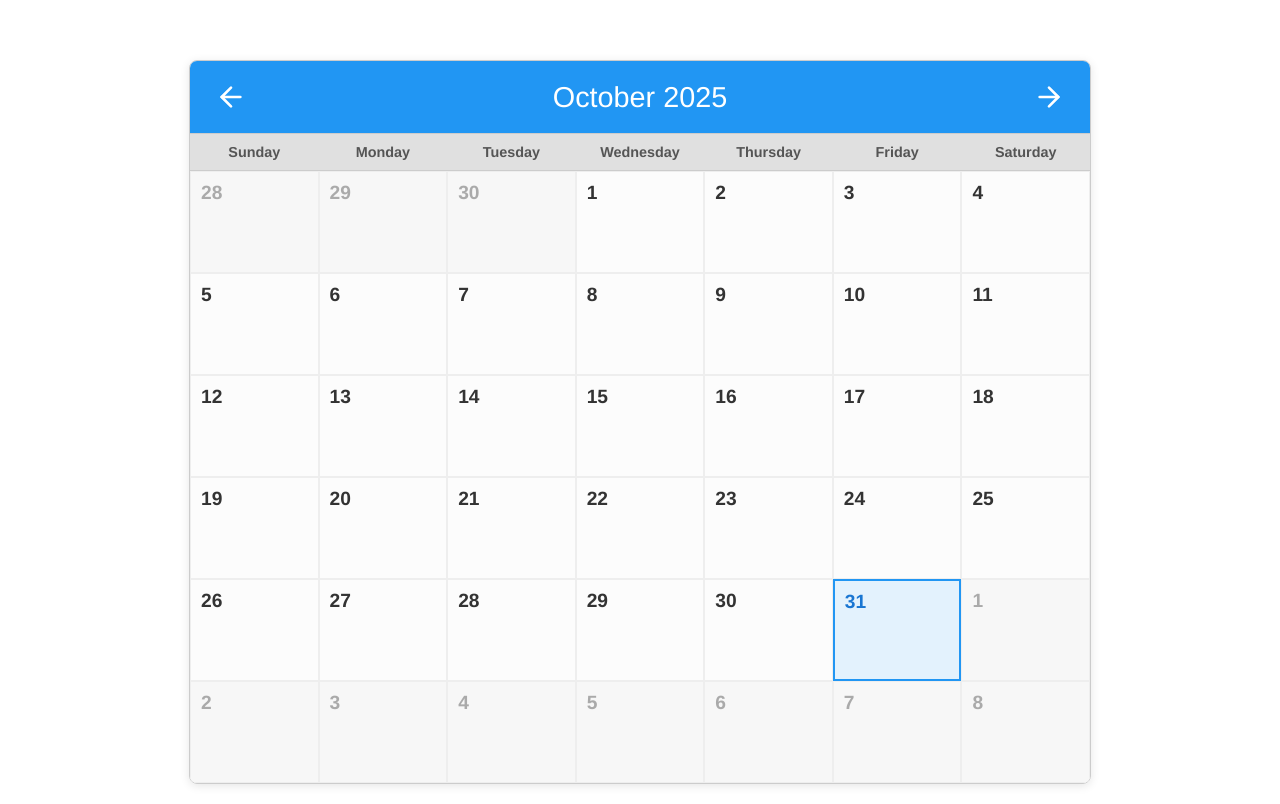
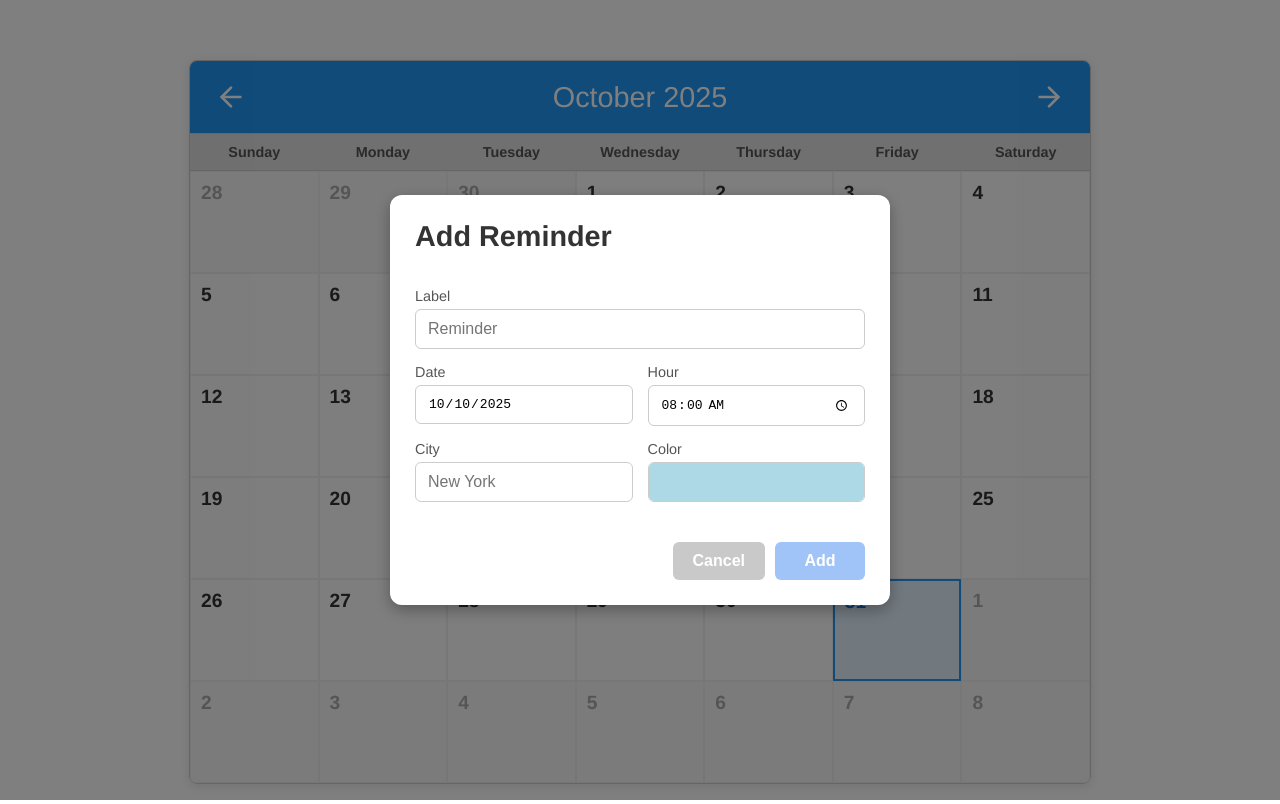
Before and after one commit to KlaytonJr/calendar-app-jobsity, a Vue app: page / in a window 1280 px wide. Both pictures are taken after a click on the element "10". Built offline with nearby package versions, Linux system fonts and the light colour scheme.

Commit message:
feat(component): create ReminderModal component

```diff
--- a/src/components/calendar/CalendarDay.vue
+++ b/src/components/calendar/CalendarDay.vue
@@ -1,7 +1,7 @@
 <template>
     <div
         :class="['day', { 'current-month': dayData.isCurrentMonth, 'today': dayData.isToday }]"
-        @click="() => {}"
+        @click="$emit('day-selected', dayData)"
     >
         <span class="day-number">{{ dayData.number }}</span>
     </div>
@@ -15,6 +15,7 @@ export default {
       required: true,
     },
   },
+  emits: ['day-selected'],
 };
 </script>
 
--- a/src/components/calendar/VCalendar.vue
+++ b/src/components/calendar/VCalendar.vue
@@ -11,8 +11,16 @@
                 v-for="day in displayedDays"
                 :key="day.date"
                 :dayData="day"
+                @day-selected="selectDay"
             />
         </div>
+
+        <ReminderModal
+            v-if="showModal"
+            :selectedDate="selectedDayDate"
+            :initialReminder="editingReminder"
+            @close="closeModal"
+        />
     </div>
 </template>
 
@@ -23,25 +31,32 @@ import { formatDate, isSameDay } from '@/utils/date';
 import CalendarHeader from './CalendarHeader.vue';
 import CalendarWeekdays from './CalendarWeekdays.vue';
 import CalendarDay from './CalendarDay.vue';
+import ReminderModal from '../modal/ReminderModal.vue';
 
 export default {
   components: {
     CalendarHeader,
     CalendarWeekdays,
     CalendarDay,
+    ReminderModal,
   },
   data() {
     return {
         currentDate: new Date(),
+        showModal: false,
+        selectedDayDate: null,
+        editingReminder: null,
     };
   },
   computed: {
     currentMonthName() {
       return this.currentDate.toLocaleString('default', { month: 'long' });
     },
+
     currentYear() {
       return this.currentDate.getFullYear();
     },
+
     displayedDays() {
       const year = this.currentDate.getFullYear();
       const month = this.currentDate.getMonth();
@@ -91,7 +106,21 @@ export default {
       return days;
     },
   },
-  methods: {},
+  methods: {
+    selectDay(day) {
+      if (day.isCurrentMonth) {
+        this.selectedDayDate = day.date;
+        this.editingReminder = null;
+        this.showModal = true;
+      }
+    },
+
+    closeModal() {
+      this.showModal = false;
+      this.editingReminder = null;
+      this.selectedDayDate = null;
+    },
+  },
 };
 </script>
 
--- /dev/null
+++ b/src/components/modal/ReminderModal.vue
@@ -0,0 +1,240 @@
+<template>
+  <div class="reminder-modal-overlay" @click.self="$emit('close')">
+    <div class="reminder-modal-content styled-modal">
+
+      <h3 class="modal-title">{{ isEditMode ? 'Edit Reminder' : 'Add Reminder' }}</h3>
+
+      <div class="input-group full-width">
+        <label>Label</label>
+        <input v-model="form.text" placeholder="Reminder" maxlength="30" />
+      </div>
+
+      <div class="two-columns">
+        <div class="input-group">
+          <label>Date</label>
+          <input type="date" v-model="form.date" :readonly="!isEditMode" />
+        </div>
+
+        <div class="input-group">
+          <label>Hour</label>
+          <input type="time" v-model="form.time" required />
+        </div>
+
+        <div class="input-group">
+          <label>City</label>
+          <input v-model="form.city" placeholder="New York" />
+        </div>
+
+        <div class="input-group">
+          <label>Color</label>
+          <input type="color" v-model="form.color" class="color-picker" />
+        </div>
+      </div>
+
+      <div class="modal-footer">
+
+        <button v-if="isEditMode" @click="() => {}" class="button-base button-delete">Delete</button>
+
+        <button @click="$emit('close')" class="button-base button-cancel">Cancel</button>
+
+        <button
+          @click="() => {}"
+          :disabled="!isFormValid"
+          class="button-base button-save"
+        >
+          {{ isEditMode ? 'Save Edits' : 'Add' }}
+        </button>
+      </div>
+    </div>
+  </div>
+</template>
+
+<script>
+export default {
+  props: {
+    selectedDate: {
+      type: String,
+      default: null,
+    },
+    initialReminder: {
+      type: Object,
+      default: null,
+    },
+  },
+  emits: ['close'],
+  data() {
+    return {
+      form: {
+        id: null,
+        date: this.selectedDate || '',
+        text: '',
+        time: '08:00',
+        city: '',
+        color: '#ADD8E6',
+      },
+    };
+  },
+  computed: {
+    isEditMode() {
+      return !!this.initialReminder;
+    },
+    isFormValid() {
+      return String(this.form.text || '').trim().length > 0;
+    },
+  },
+  watch: {
+    initialReminder: {
+        immediate: true,
+        handler(newReminder) {
+            if (newReminder) {
+                // Edition mode
+                this.form = { ...newReminder };
+            } else {
+                // Criation mode
+                this.form = {
+                    id: null,
+                    date: this.selectedDate,
+                    text: '',
+                    time: '08:00',
+                    city: '',
+                    color: '#ADD8E6',
+                };
+            }
+        },
+    }
+  },
+  methods: {
+  },
+};
+</script>
+
+<style scoped>
+.reminder-modal-overlay {
+  position: fixed;
+  top: 0;
+  left: 0;
+  width: 100%;
+  height: 100%;
+  background-color: rgba(0, 0, 0, 0.5);
+  display: flex;
+  justify-content: center;
+  align-items: center;
+  z-index: 1000;
+}
+
+.reminder-modal-content {
+  background-color: white;
+  padding: 25px;
+  border-radius: 12px;
+  box-shadow: 0 5px 15px rgba(0, 0, 0, 0.3);
+  width: 450px;
+  display: flex;
+  flex-direction: column;
+  gap: 15px;
+}
+
+.modal-title {
+    font-size: 1.8em;
+    font-weight: 600;
+    margin-top: 0;
+    margin-bottom: 20px;
+    text-align: left;
+    color: #333;
+}
+
+.two-columns {
+    display: grid;
+    grid-template-columns: 1fr 1fr;
+    gap: 15px;
+}
+
+.input-group {
+    display: flex;
+    flex-direction: column;
+    gap: 5px;
+}
+
+.input-group label {
+    font-size: 0.9em;
+    font-weight: 500;
+    color: #555;
+    text-align: left;
+}
+
+.reminder-modal-content input:not(.color-picker) {
+    width: 100%;
+    padding: 10px 12px;
+    border: 1px solid #ccc;
+    border-radius: 6px;
+    font-size: 1em;
+    box-sizing: border-box;
+}
+
+.color-picker {
+    -webkit-appearance: none;
+    -moz-appearance: none;
+    appearance: none;
+    height: 40px;
+    border: 1px solid #ccc;
+    border-radius: 6px;
+    padding: 0;
+    cursor: pointer;
+    width: 100%;
+    overflow: hidden;
+}
+
+.color-picker::-webkit-color-swatch-wrapper {
+    padding: 0;
+}
+.color-picker::-webkit-color-swatch {
+    border: none;
+}
+
+.modal-footer {
+    display: flex;
+    justify-content: flex-end;
+    margin-top: 25px;
+    gap: 10px;
+}
+
+.button-base {
+    padding: 10px 20px;
+    border: none;
+    border-radius: 6px;
+    font-size: 1em;
+    cursor: pointer;
+    transition: background-color 0.2s;
+    min-width: 90px;
+    color: white;
+    font-weight: 600;
+}
+
+.button-cancel {
+    background-color: #c9c9c9;
+}
+
+.button-cancel:hover {
+    background-color: #b0b0b0;
+}
+
+.button-save {
+    background-color: #4a90e2;
+}
+
+.button-save:hover {
+    background-color: #3a7bd5;
+}
+
+.button-save:disabled {
+    background-color: #a0c4f7;
+    cursor: not-allowed;
+}
+
+.button-delete {
+    background-color: #f44336;
+}
+
+.button-delete:hover {
+    background-color: #da190b;
+}
+</style>
```
